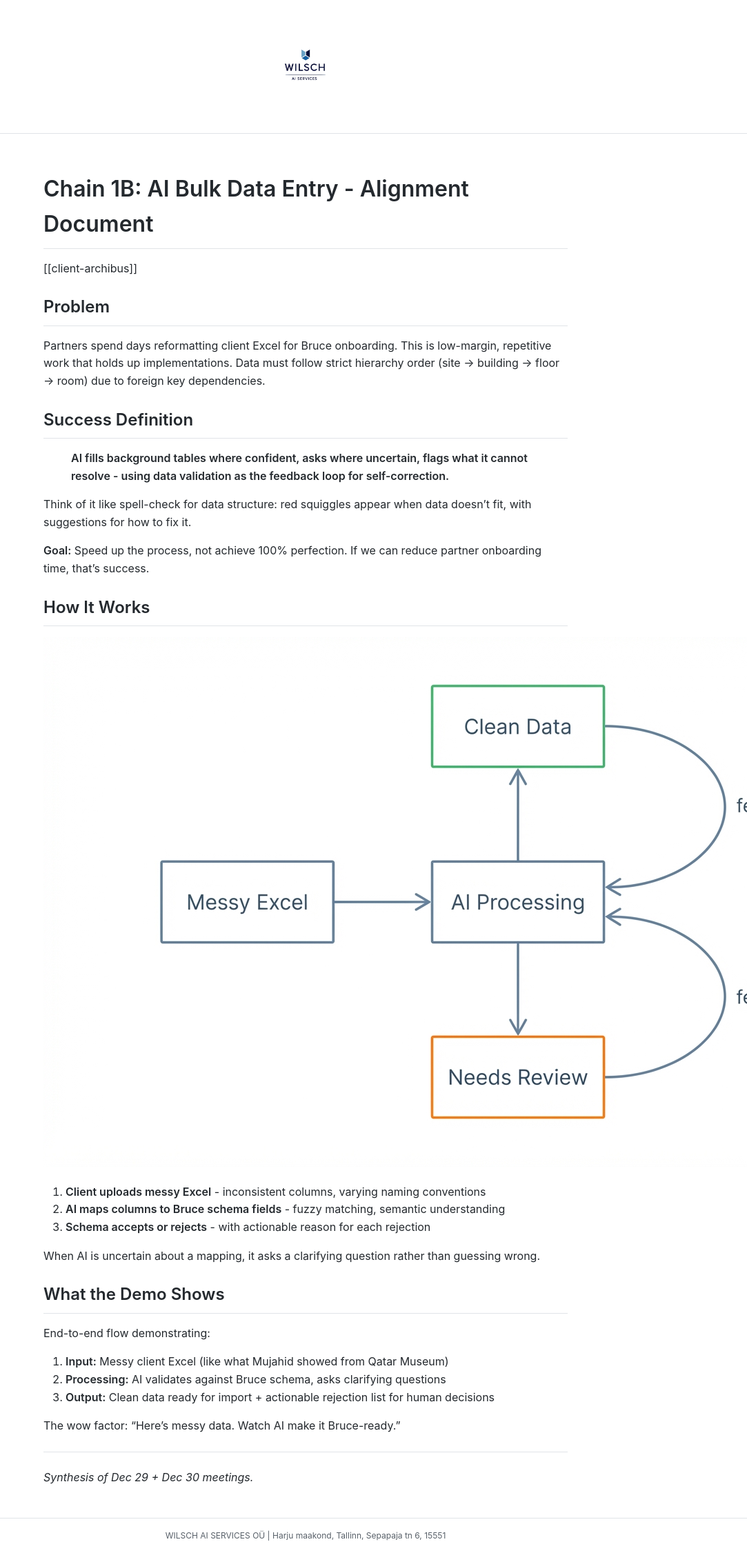
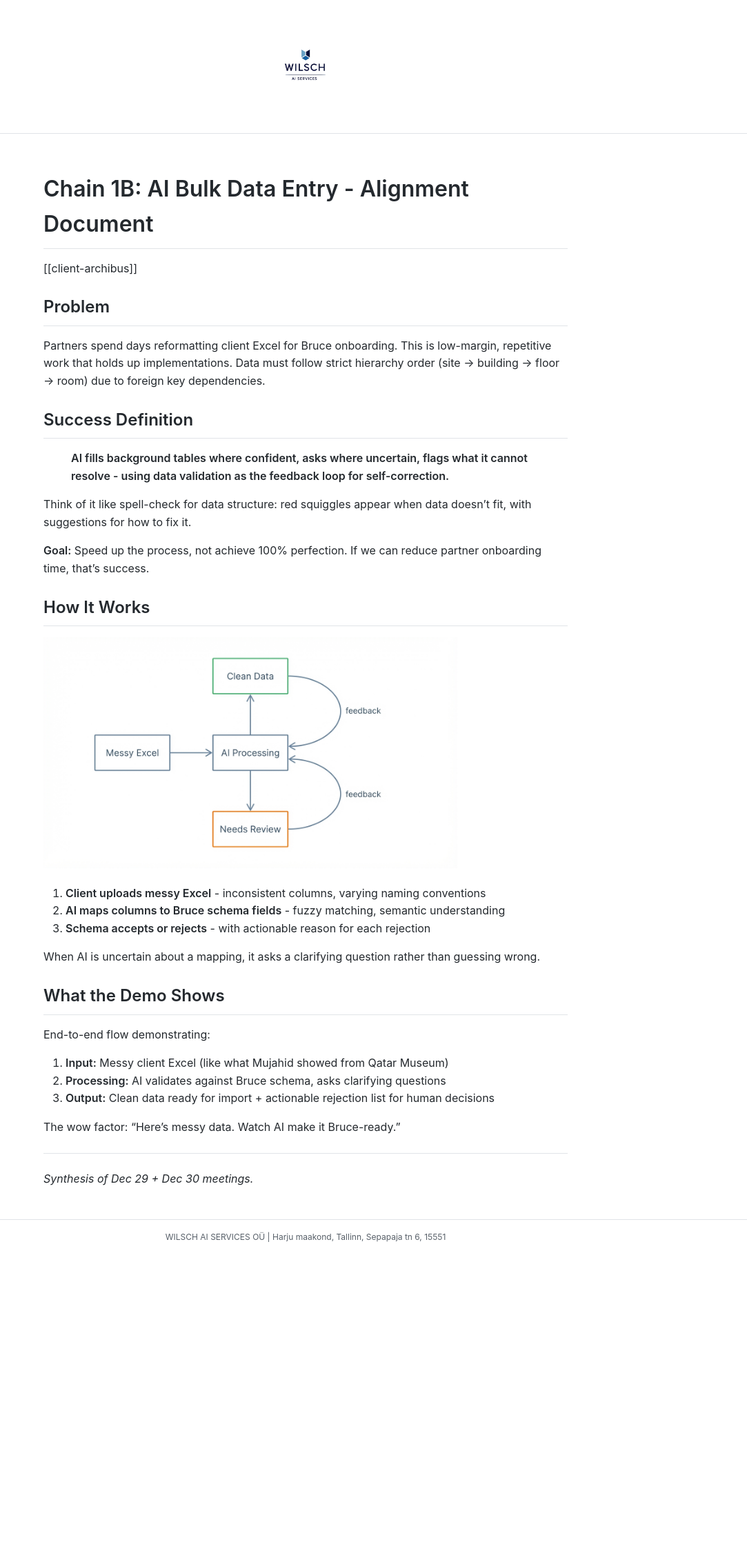
Before and after one commit to MariusWilsch/public-wilsch-ai-pages, a Jekyll site: the page built from project/archibus-fm-assistant/chain-1b-bulk-entry-client.md, in a window 1280 px wide. Shown: the whole page at 69% size, without its empty margins (197-1280 px from the left). Built offline with Jekyll 4.4.1, drawn with Linux system fonts in a browser that asks for light colours; our own code applies the rules of GitHub Pages for plain Markdown files; after the commit the page ends 1818 px from its top, so only the background shows below that.

Commit message:
Sync from hippocampus 2026-01-20

```diff
--- a/project/archibus-fm-assistant/chain-1b-bulk-entry-client.md
+++ b/project/archibus-fm-assistant/chain-1b-bulk-entry-client.md
@@ -19,7 +19,7 @@ Think of it like spell-check for data structure: red squiggles appear when data
 
 ## How It Works
 
-![Chain 1B Flow](chain-1b-flow.png)
+<img src="chain-1b-flow.png" width="600" alt="Chain 1B Flow">
 
 1. **Client uploads messy Excel** - inconsistent columns, varying naming conventions
 2. **AI maps columns to Bruce schema fields** - fuzzy matching, semantic understanding
```
Also changed, not shown: project/archibus-fm-assistant/chain-1b-bulk-entry-design.md (+1 -1 lines).
